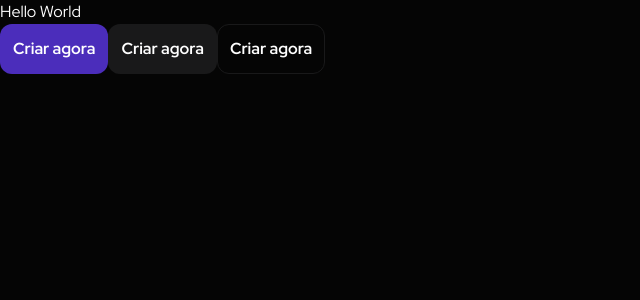
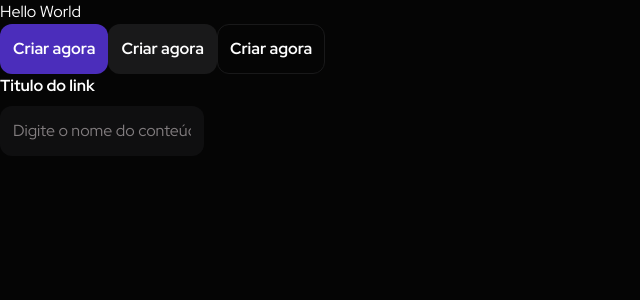
Before and after one commit to MrNaceja/rocketseat-next-project-in-bio, a Next.js app: page / in a window 1280 px wide. Shown: the top 300 px of the page, without its empty margins (0-640 px from the left). Built offline with nearby package versions, Linux system fonts and the light colour scheme.

Commit message:
feat: add input to ui

```diff
--- a/src/app/page.tsx
+++ b/src/app/page.tsx
@@ -1,4 +1,5 @@
-import { Button } from "@/ui";
+import { Button } from "@ui/button";
+import { Input } from "@ui/input";
 
 export default function HomePage() {
     return (
@@ -13,6 +14,10 @@ export default function HomePage() {
             <Button variant="outline">
                 Criar agora
             </Button>
+
+            <Input placeholder="Digite o nome do conteúdo">
+                Titulo do link
+            </Input>
         </section>
     )
 }
--- /dev/null
+++ b/src/hooks/use-id.ts
@@ -0,0 +1,7 @@
+import React from "react"
+
+export function useId(proposedId?: string) {
+    const generatedId = React.useId()
+
+    return proposedId ?? generatedId
+}
--- a/src/ui/button.tsx
+++ b/src/ui/button.tsx
@@ -1,4 +1,4 @@
-import type { HTMLAttributes } from "react"
+import type { ComponentProps } from "react"
 import { tv, type VariantProps } from "tailwind-variants"
 
 const button = tv({
@@ -17,7 +17,7 @@ const button = tv({
 
 type ButtonVariants = VariantProps<typeof button>
 
-interface ButtonProps extends ButtonVariants, HTMLAttributes<HTMLButtonElement> { }
+interface ButtonProps extends ButtonVariants, ComponentProps<"button"> { }
 export function Button({ className, variant,...props }: ButtonProps) {
     return (
         <button className={button({ variant, className })} {...props} />
--- a/src/ui/index.ts
+++ /dev/null
@@ -1,5 +0,0 @@
-import { Button } from "@ui/button";
-
-export {
-    Button
-}
--- /dev/null
+++ b/src/ui/input.tsx
@@ -0,0 +1,35 @@
+import { useId } from "@hooks/use-id";
+import type { ComponentProps } from "react";
+import { tv, type VariantProps } from "tailwind-variants";
+
+const input = tv({
+    slots: {
+        wrapperSlot: "space-y-2 group w-fit",
+        inputSlot: `
+            bg-background-secondary rounded-xl p-3 text-content-headline placeholder:text-content-placeholder typografy-body-medium
+            border border-transparent group-hover:border-border-secondary focus:border-border-tertiary
+        `,
+        labelSlot: "block typografy-label text-content-heading"
+    }
+})
+
+type InputVariants = VariantProps<typeof input>
+
+interface InputProps extends InputVariants, ComponentProps<"input"> {
+}
+export function Input({ className, children: label, id:_id, ...props }: InputProps) {
+    const id = useId(_id)
+
+    const { wrapperSlot, inputSlot, labelSlot } = input()
+
+    return (
+        <div className={wrapperSlot()}>
+            {
+                label && (
+                    <label htmlFor={id} className={labelSlot()}>{label}</label>
+                )
+            }
+            <input type="text" id={id} {...props} className={inputSlot({ className })}/>
+        </div>
+    )
+}
--- a/tsconfig.json
+++ b/tsconfig.json
@@ -21,8 +21,8 @@
       }
     ],
     "paths": {
-      "@/*": ["./src/*"],
-      "@ui/*": ["./src/ui/*"]
+      "@ui/*": ["./src/ui/*"],
+      "@hooks/*": ["./src/hooks/*"],
     }
   },
   "include": ["next-env.d.ts", "**/*.ts", "**/*.tsx", ".next/types/**/*.ts"],
```
